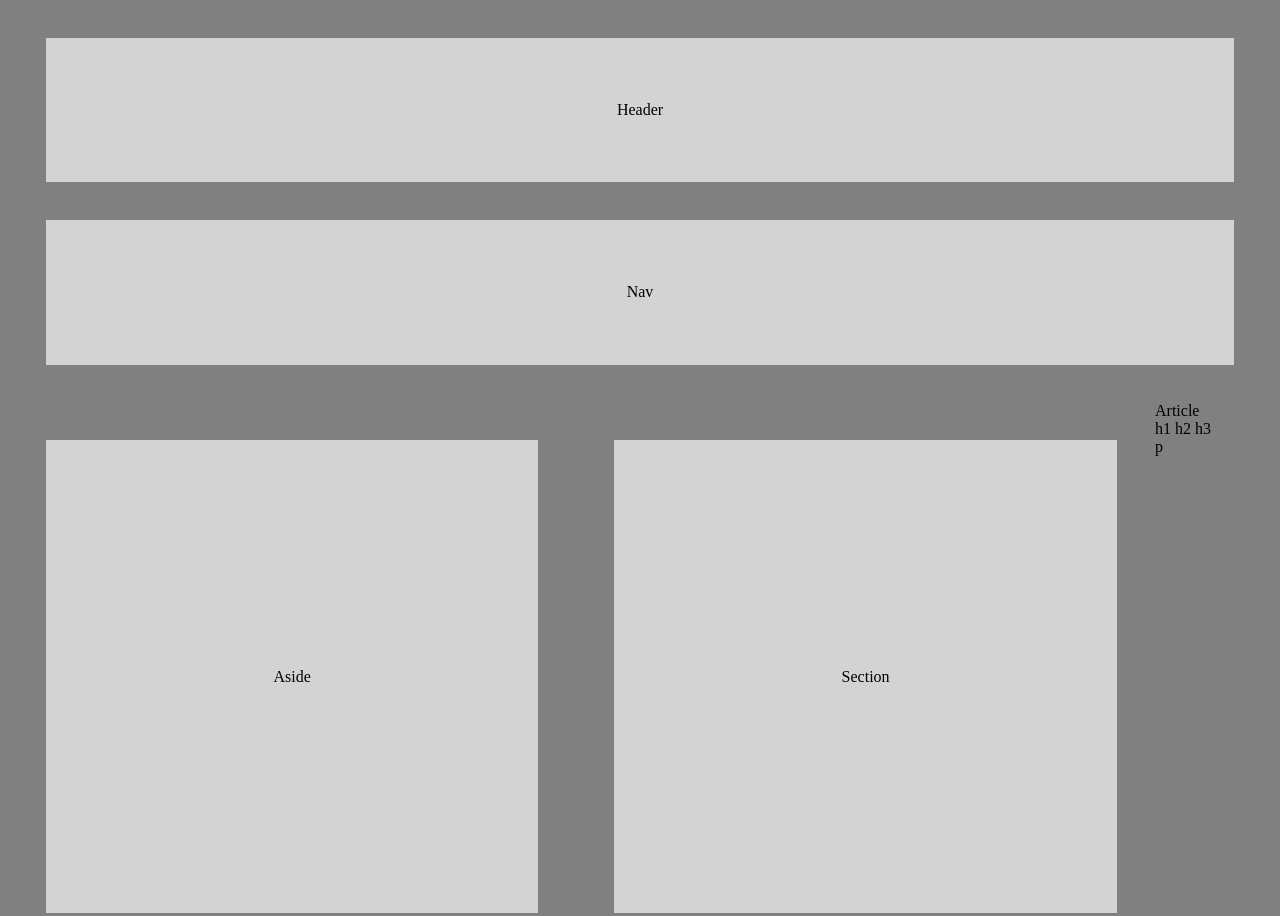
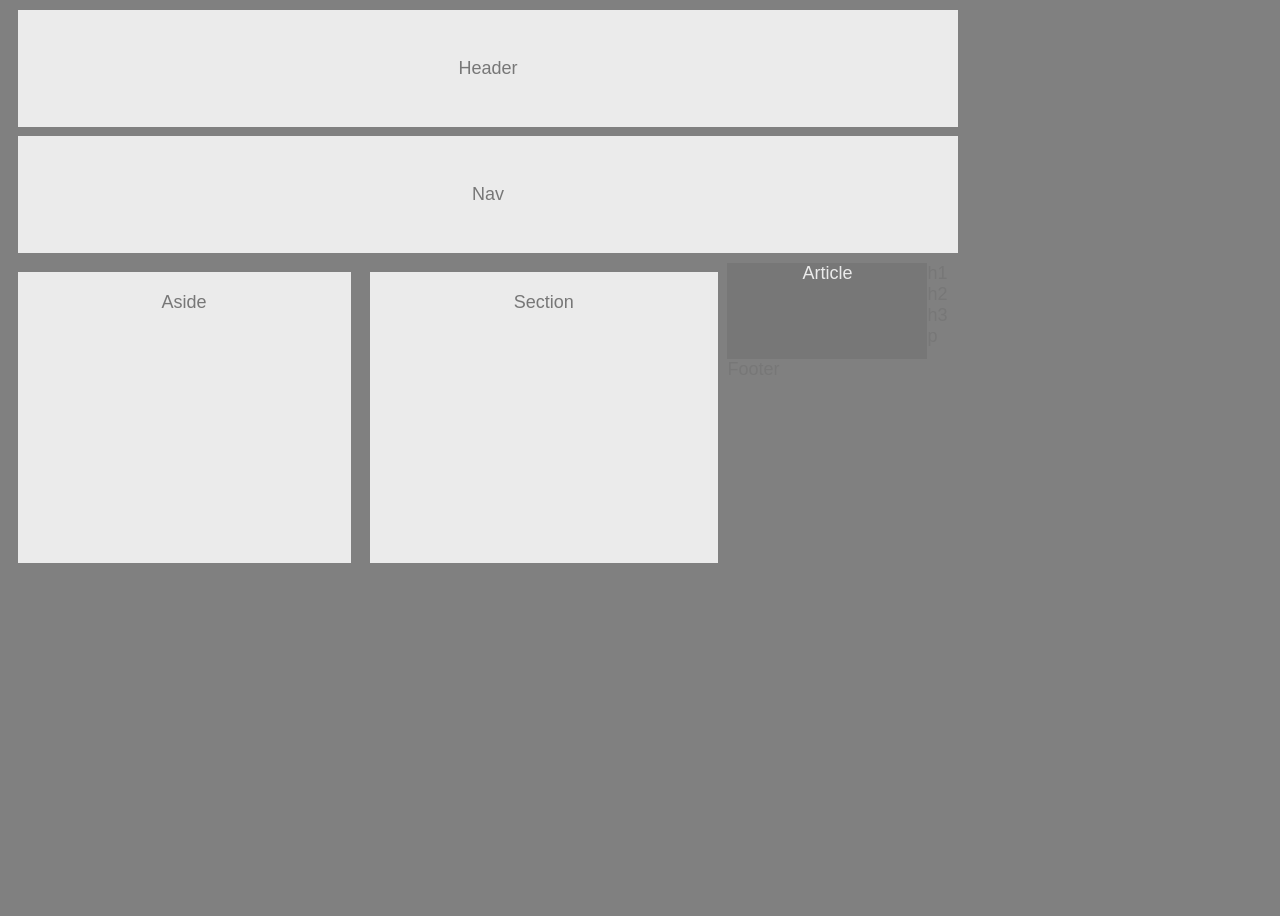
Before and after one commit to Sharkbearagator/HW-Wireframe, a plain HTML site: page index.html in a window 1280 px wide. After the commit the page ends 800 px from the top, so only its background shows below. Drawn offline with Linux system fonts and the light colour scheme.

Commit message:
Margins improved and padding changed to correct size.

```diff
--- a/index.html
+++ b/index.html
@@ -22,5 +22,7 @@
 
     <div class="h1">p</div>
 
+    <div id="footer">Footer</div>
+
 </body>
 </html>
--- a/styler.css
+++ b/styler.css
@@ -1,19 +1,33 @@
 body{
-    background-color: grey
+    background-color: grey;
+    font-family: Arial, Helvetica, sans-serif;
+    color: #777;
+    width: 960px;
+    font-size: 18px;
 }
 #header{
-    background-color: lightgrey;
+    background-color: #ebebeb;
     padding: 5%;
-    margin: 3%;
+    margin: 1%;
     float: none;
     text-align: center;
     border: 5%
 }
 #aside{
-    background-color: lightgray;
-    padding: 18%;
+    background-color: #ebebeb;
+    padding: 15%;
+    padding-bottom: 250px;
+    padding-top: 20px;
     float: left;
-    margin: 3%;
-    text-align: unset;
+    margin: 1%;
+    text-align: inherit;
     border: 0%;
 }
+#article{
+    color: #ebebeb;
+    background-color: #777;
+    float: left;
+    padding-bottom: 75px;
+    padding-right: 75px;
+    padding-left: 75px;
+}
```
